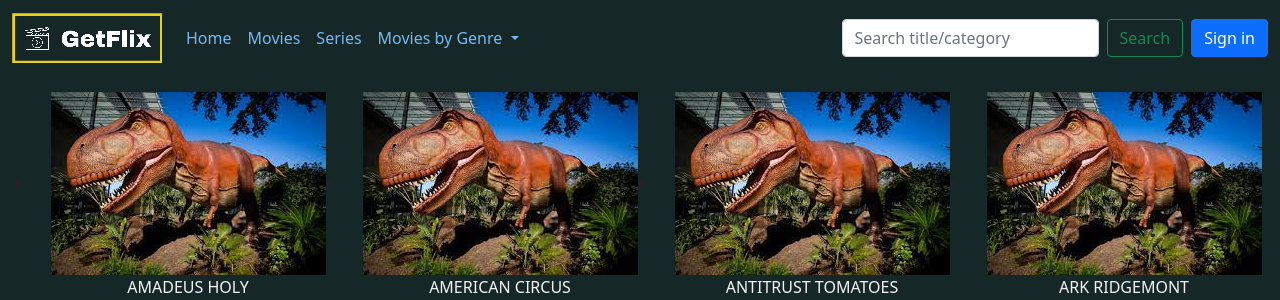
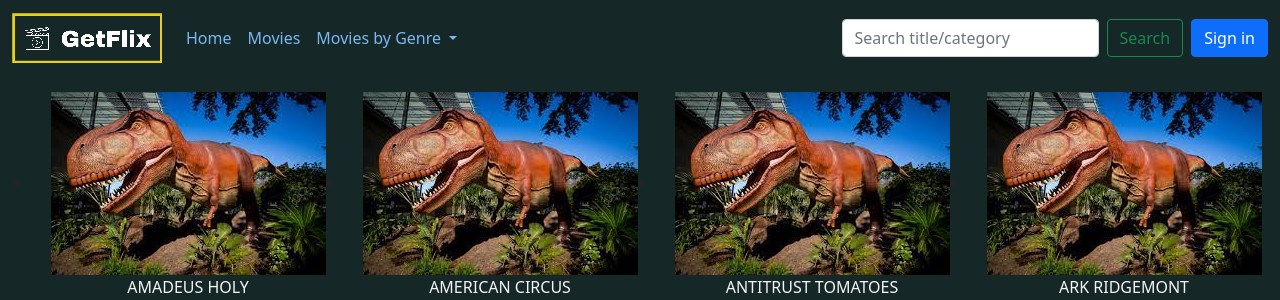
Before and after one commit to frances-joffany-navarro/getflixProject, a PHP site: page / in a window 1280 px wide. Shown: the top 300 px of the page. Run offline with PHP 8.4, Linux system fonts and the light colour scheme; data comes from the database, SQL or seed files in the repository.

Commit message:
navbar updated

```diff
--- a/navbar.php
+++ b/navbar.php
@@ -17,9 +17,6 @@
         </li>
         <li class="nav-item">
           <a class="nav-link" href="#">Movies</a>
-        </li>
-        <li class="nav-item">
-          <a class="nav-link" href="#">Series</a>
         </li>
         <li class="nav-item dropdown">
           <a class="nav-link dropdown-toggle" href="#" id="navbarDropdown" role="button" data-bs-toggle="dropdown" aria-expanded="false">
```
